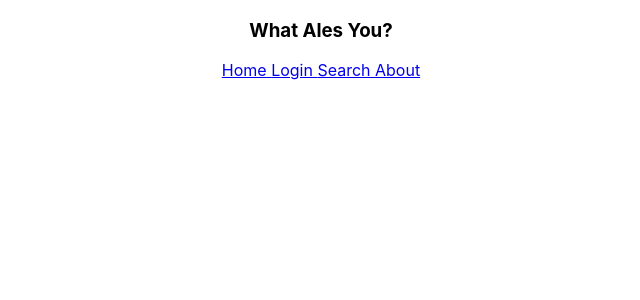
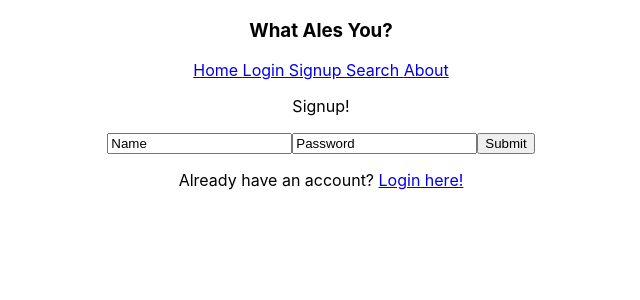
Before and after one commit to NInman112/what-ales-you, a React (Create React App) app: page /signup in a window 1280 px wide. Shown: the top 300 px of the page, without its empty margins (319-959 px from the left). Built offline with nearby package versions, Linux system fonts and the light colour scheme.

Commit message:
added signup nav

```diff
--- a/src/App.js
+++ b/src/App.js
@@ -4,6 +4,8 @@ import { BrowserRouter as Router, Route } from 'react-router-dom';
 import Navbar from './components/Navbar'
 import Home from './components/Home'
 import Login from './components/Login'
+import SignupForm from './components/SignupForm'
+
 import Search from './components/Search'
 import About from './components/About'
 
@@ -16,6 +18,7 @@ function App() {
           <Navbar />
           <Route exact path='/' component={ Home } />
           <Route path='/login' component={ Login } />
+          <Route path='/signup' component={ SignupForm } />
           <Route path='/search' component={ Search } />
           <Route path='/about' component={ About } />
         </React.Fragment>
--- a/src/components/Navbar.js
+++ b/src/components/Navbar.js
@@ -7,6 +7,7 @@ const Navbar = () => {
     <div className='navbar'>
       <NavLink to='/' exact>Home </NavLink>
       <NavLink to='/login' exact> Login </NavLink>
+      <NavLink to='/signup' exact> Signup </NavLink>
       <NavLink to='/search' exact> Search </NavLink>
       <NavLink to='/about' exact> About </NavLink>
     </div>
--- a/src/components/SignupForm.js
+++ b/src/components/SignupForm.js
@@ -1,14 +1,15 @@
 import React, { Component } from 'react'
+import { Link } from 'react-router-dom'
 
 export default class SignupForm extends Component {
 
   render() {
     return(
       <div>
+        <p>Signup!</p>
       <form>
         <input type='text' value='Name'></input>
         <input type='text' value='Password'></input>
-        <input type='text' value='Verify Password'></input>
         <input type='submit'></input>
       </form>
       <p>Already have an account? <Link to='/LoginForm'>Login here!</Link></p>
```
